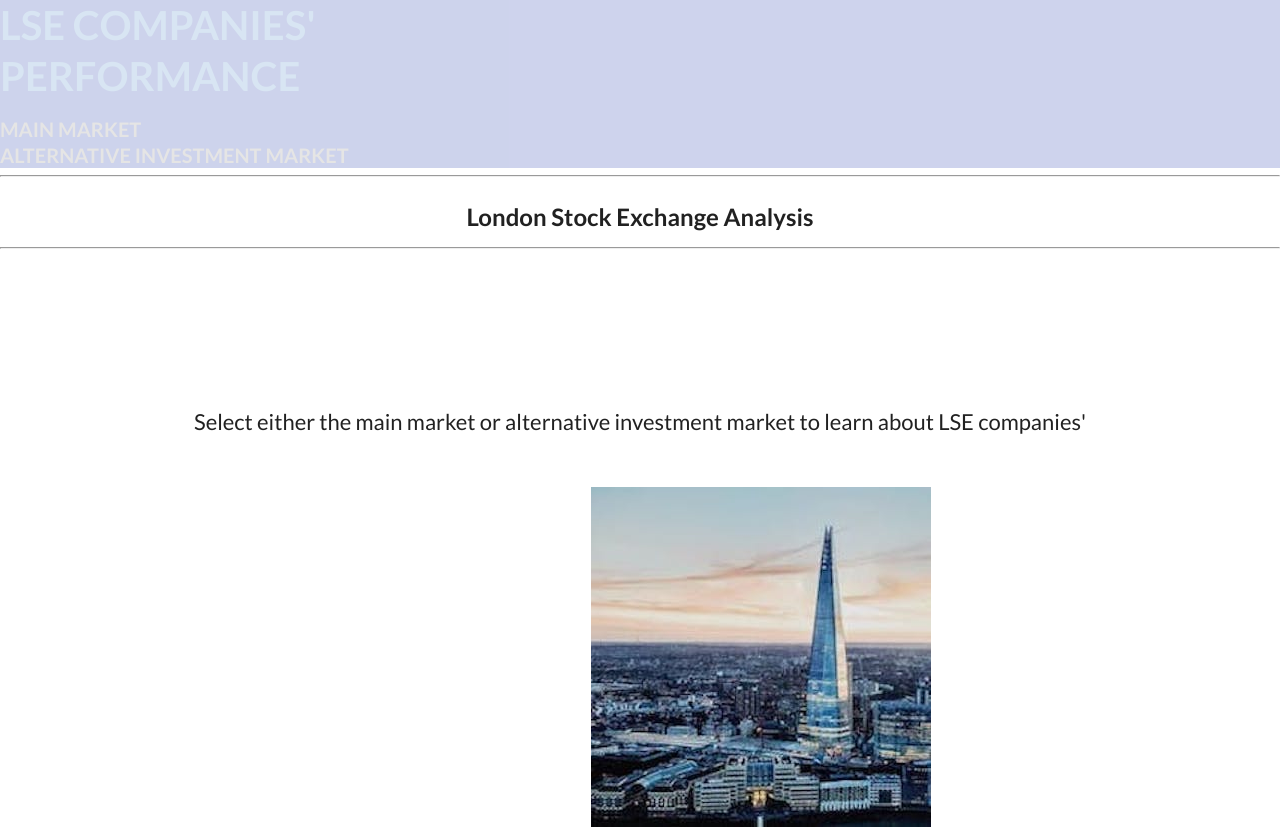
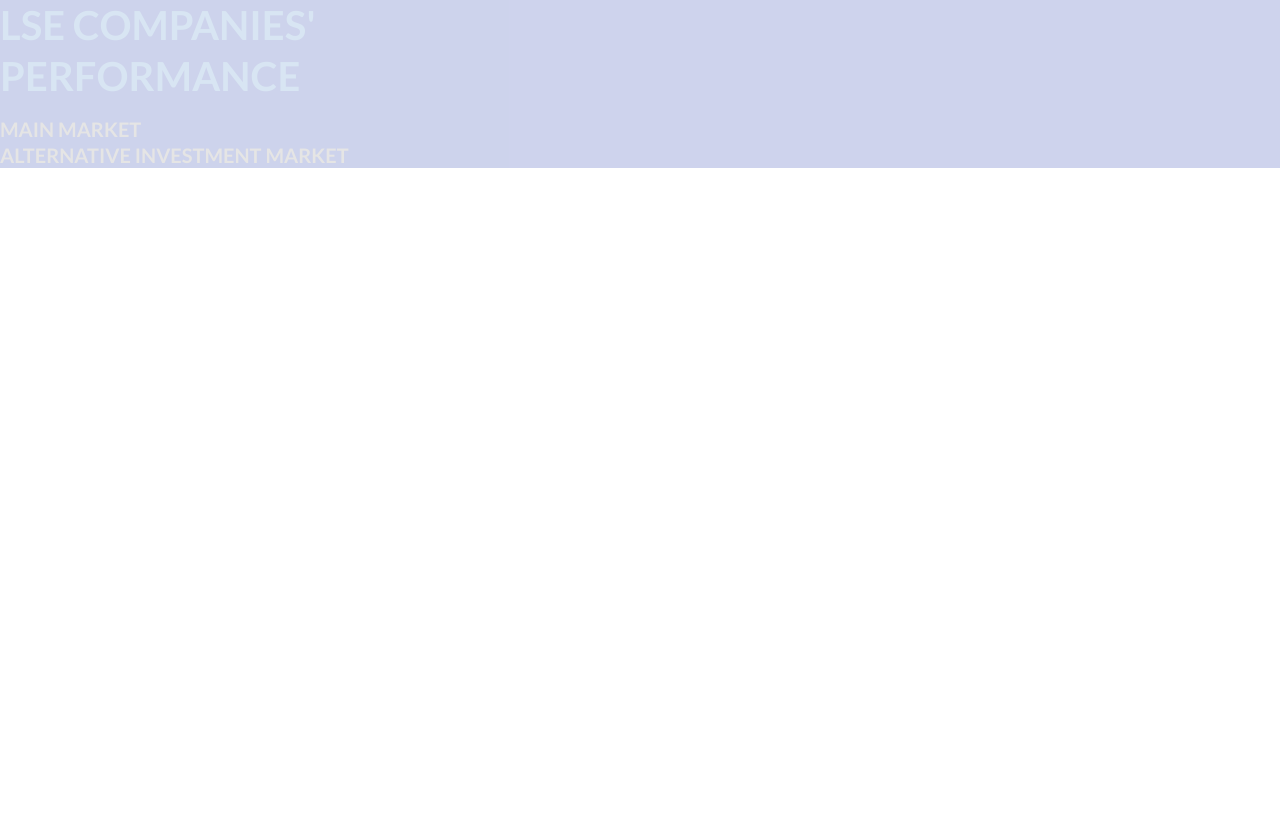
Before and after one commit to rummsf/stock-prices, a React (Create React App) app: page / in a window 1280 px wide. Shown: the top 829 px of the page. After the commit the page ends 800 px from the top, so only its background shows below. Built offline with nearby package versions, Linux system fonts and the light colour scheme.

Commit message:
route homepage

```diff
--- a/src/components/App.js
+++ b/src/components/App.js
@@ -35,7 +35,6 @@
       <div className="App">
         <Router history={history}>
           <Header />
-          <Homepage />
           <div>
             <Switch>
               <Route
@@ -79,6 +78,8 @@
                   />
                 )}
               />
+              <Route exact path="/home" component={Homepage} />
+
               <Route
                 exact
                 path="/lse"
```
